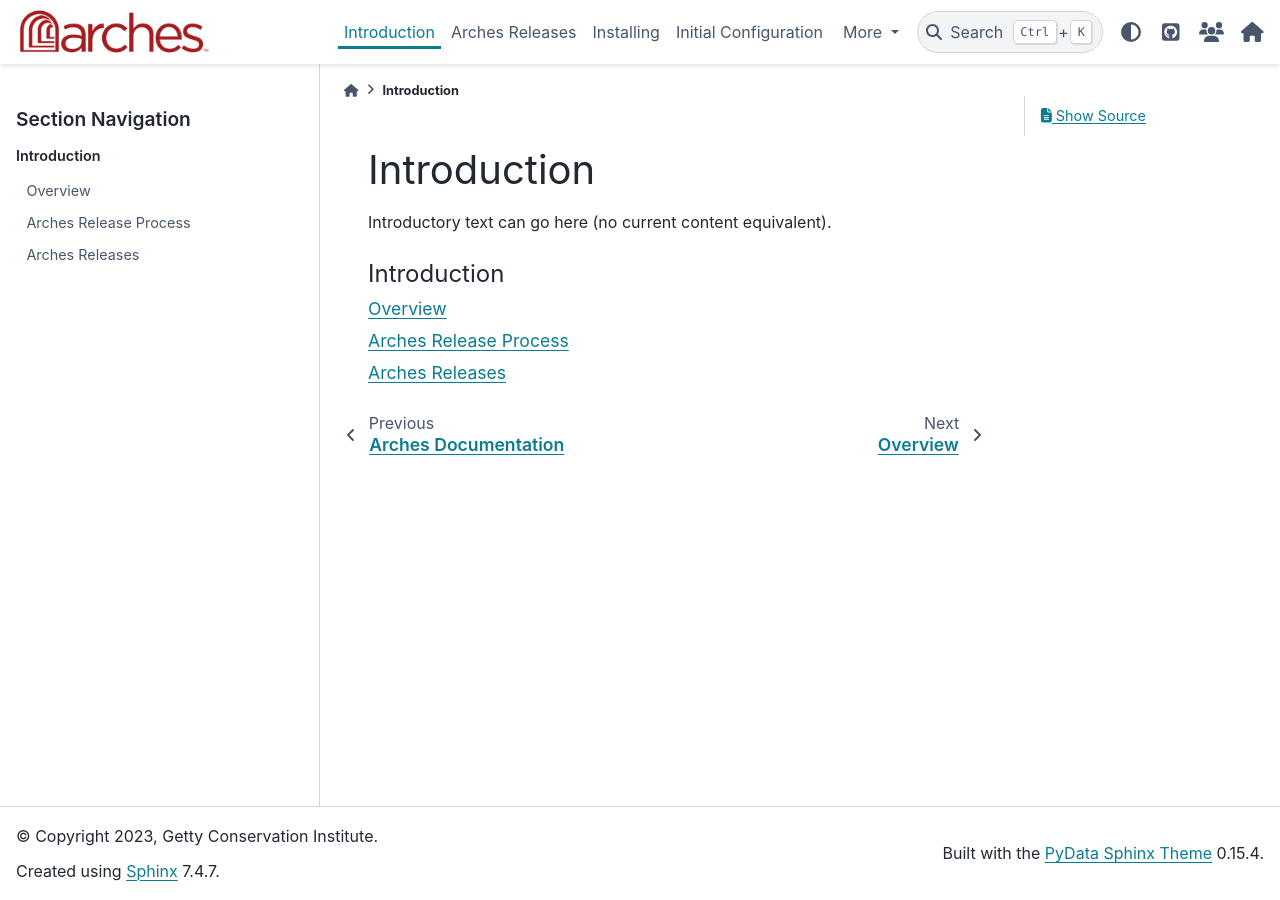
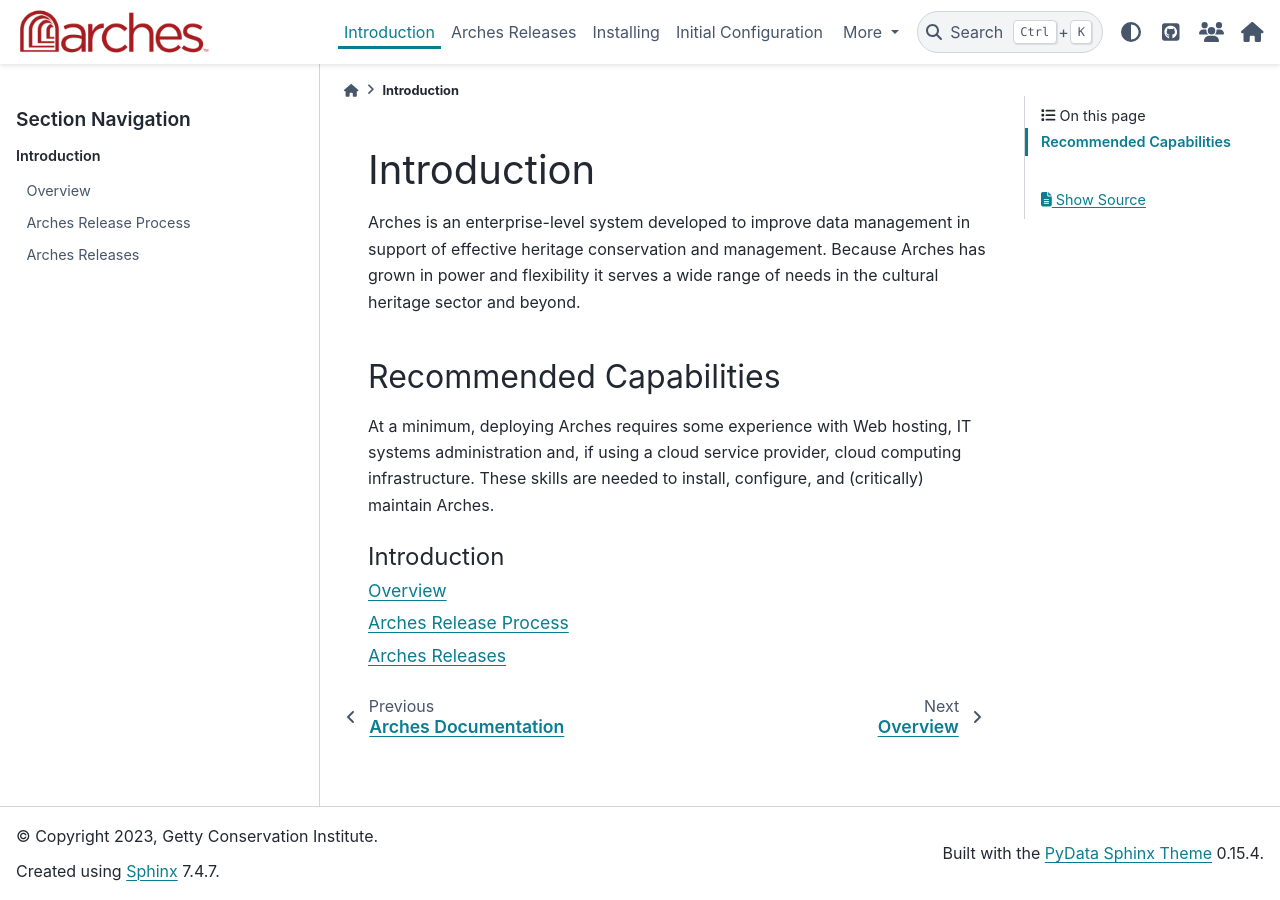
Before and after one commit to archesproject/arches-docs, a Sphinx documentation site: the page built from docs/introduction/index.rst, in a window 1280 px wide. Built offline with Sphinx 7.4.7 and the PyData theme 0.15.4, drawn with Linux system fonts in a browser that asks for light colours.

Commit message:
Added recommended capabilities section

```diff
--- a/docs/introduction/index.rst
+++ b/docs/introduction/index.rst
@@ -2,7 +2,13 @@
 Introduction
 ============
 
-Introductory text can go here (no current content equivalent).
+Arches is an enterprise-level system developed to improve data management in support of effective heritage conservation and management. Because Arches has grown in power and flexibility it serves a wide range of needs in the cultural heritage sector and beyond.
+
+
+Recommended Capabilities
+------------------------
+At a minimum, deploying Arches requires some experience with Web hosting, IT systems administration and, if using a cloud service provider, cloud computing infrastructure. These skills are needed to install, configure, and (critically) maintain Arches.
+
 
 .. toctree::
     :caption: Introduction
```
